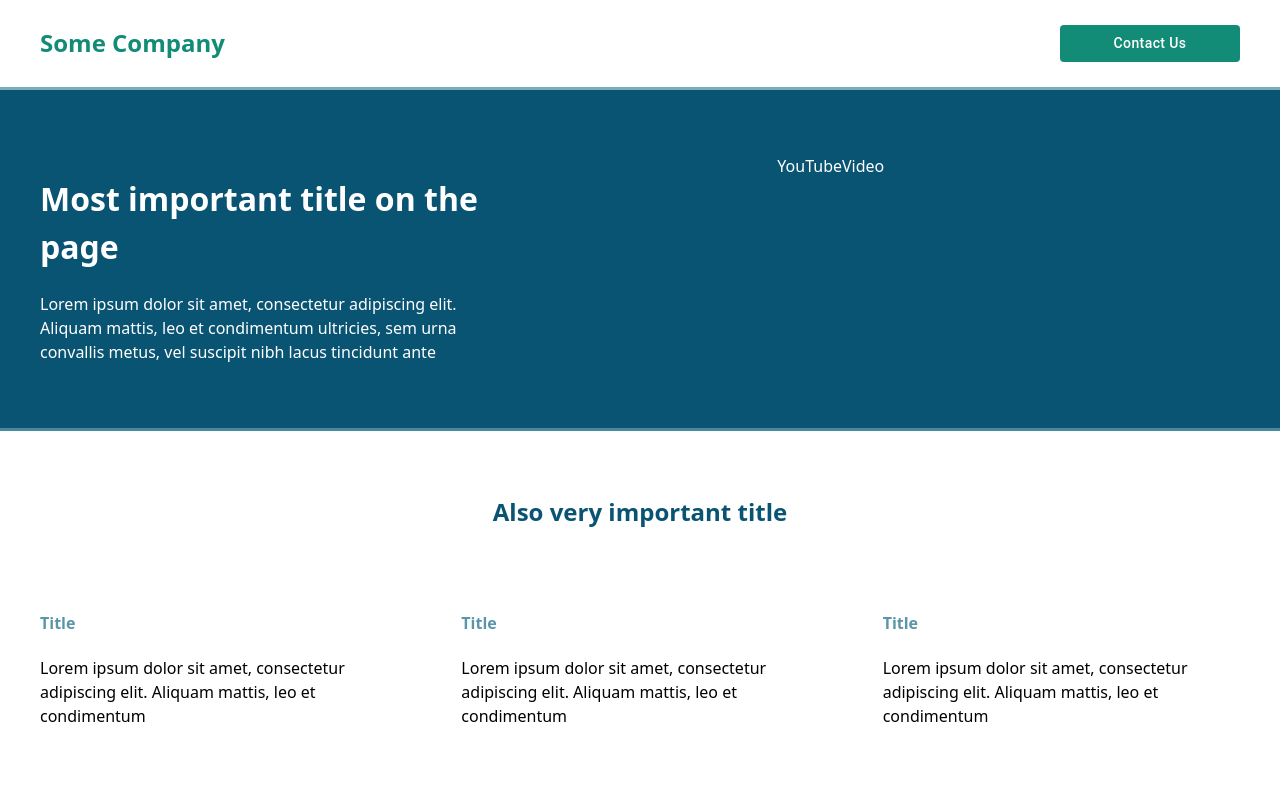
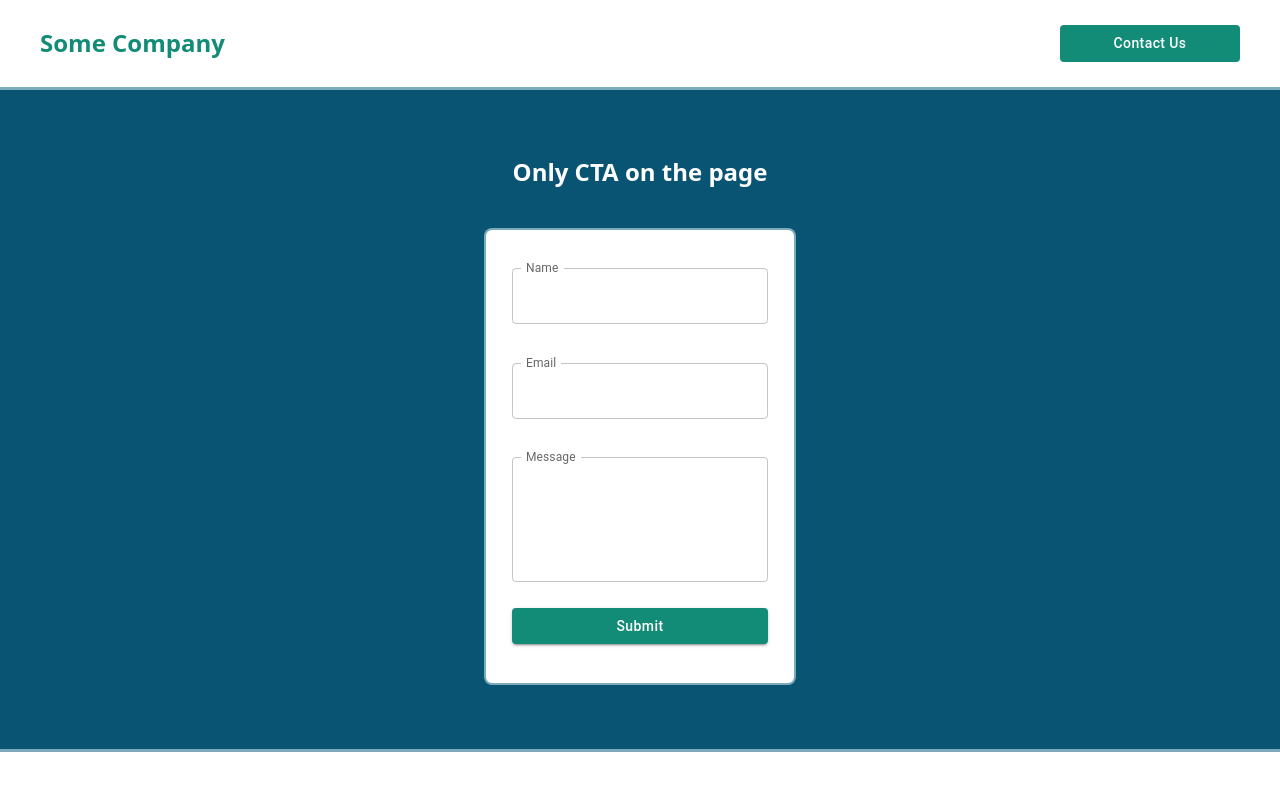
Before and after one commit to KruTatiana/test_task-react, a React (Vite) app in the folder client/: page / in a window 1280 px wide. Shown: the top 800 px of the page. Built offline with nearby package versions, Linux system fonts and the light colour scheme.

Commit message:
Form page

```diff
--- a/client/package.json
+++ b/client/package.json
@@ -14,7 +14,8 @@
     "@emotion/styled": "^11.14.0",
     "@mui/material": "^7.1.0",
     "react": "^19.1.0",
-    "react-dom": "^19.1.0"
+    "react-dom": "^19.1.0",
+    "react-hook-form": "^7.56.2"
   },
   "devDependencies": {
     "@emotion/babel-plugin": "^11.13.5",
--- a/client/src/App.tsx
+++ b/client/src/App.tsx
@@ -1,13 +1,15 @@
 import { Footer } from './components/Footer'
 import { Header } from './components/Header'
-import { HomePage } from './components/HomePage'
+// import { HomePage } from './components/HomePage'
+import { ContactForm } from './components/ContactUsPage/ContactForm'
 import './App.css'
 
 function App() {
   return (
     <>
       <Header />
-      <HomePage />
+      {/* <HomePage /> */}
+      <ContactForm />
       <Footer />
     </>
   )
--- /dev/null
+++ b/client/src/components/ContactUsPage/ContactForm.tsx
@@ -0,0 +1,71 @@
+import { useForm, Controller, type SubmitHandler } from 'react-hook-form';
+import { TextField } from "@mui/material";
+import { Error, FormStyled, FormContainer, Submit } from "./styled"
+import { HeaderTwo  } from "../styled";
+import { MainPageContainer } from '../HomePage/styled'
+
+interface IFormInput {
+  firstName: string
+  email: string
+  message?: string
+}
+
+export const ContactForm = () => {
+  const { control, reset, handleSubmit, formState: { errors } } = useForm({
+    mode: 'onBlur',
+    defaultValues: {
+      firstName: "",
+      email: "",
+      message: "",
+    },
+  })
+
+  const onSubmit: SubmitHandler<IFormInput> = (data) => {
+    console.log(data)
+    reset()
+  }
+
+  return (
+    <MainPageContainer $colored>
+      <HeaderTwo $colored>Only CTA on the page</HeaderTwo>
+        <FormContainer>
+          <FormStyled onSubmit={handleSubmit(onSubmit)}>
+            <Controller
+              name="firstName"
+              control={control}
+              rules={{ required: true }}
+              render={({ field }) => <TextField label="Name" {...field} slotProps={{
+                inputLabel: {
+                  shrink: true,
+                },
+              }} />}
+            />
+            {errors.firstName && <Error>This is required.</Error>}
+            <Controller
+              name="email"
+              control={control}
+              rules={{ required: true, pattern: (/^\S+@\S+$/i), }}
+              render={({ field }) => <TextField sx={{marginTop:"15%"}} label="Email" {...field} slotProps={{
+                inputLabel: {
+                  shrink: true,
+                },
+              }}/>}
+            />
+            {errors.email?.type==='required' && <Error>This is required.</Error>}
+            {errors.email?.type==='pattern' && <Error>This is incorrect e-mail.</Error>}
+            <Controller
+              name="message"
+              control={control}
+              render={({ field }) => <TextField multiline rows={4}  sx={{marginTop:"15%"}} label="Message" {...field} slotProps={{
+                inputLabel: {
+                  shrink: true,
+                },
+              }}/>}
+            />
+            {/* <Error>Something is wrong, try submitting the form again.</Error> */}
+            <Submit variant="contained" type="submit" sx={{textTransform:"none", marginTop:"10%"}}>Submit</Submit>
+          </FormStyled>
+        </FormContainer>
+    </MainPageContainer>
+  )
+}
--- a/client/src/components/ContactUsPage/styled.ts
+++ b/client/src/components/ContactUsPage/styled.ts
@@ -0,0 +1,27 @@
+import styled from "@emotion/styled";
+import { Button, type ButtonProps } from "@mui/material";
+
+export const FormStyled = styled.form`
+  display: flex;
+  flex-direction: column;
+`;
+
+export const FormContainer = styled.div`
+  width: 20%;
+  margin: 0% auto 5%;
+  padding: 3% 2%;
+  border: solid rgba(91, 149, 170, 0.8) 2px;
+  border-radius: 8px;
+  background-color: white;
+`;
+
+export const Submit = styled(Button)<ButtonProps>(() => ({
+  backgroundColor: '#128C76',
+  color:'white',
+}));
+
+export const Error = styled.p`
+  margin: 0;
+  padding: 0;
+  color:rgb(191, 32, 32);
+`
--- a/client/src/components/Footer/styled.ts
+++ b/client/src/components/Footer/styled.ts
@@ -7,6 +7,7 @@ export const FooterContainer = styled.footer`
   display: flex;
   justify-content: center;
   background-color: white;
+  border-top: solid rgba(91, 149, 170, 0.8) 3px;
 
   & p {
     margin: 5% 2%;
--- a/client/src/components/HomePage/index.tsx
+++ b/client/src/components/HomePage/index.tsx
@@ -1,11 +1,11 @@
 import { ContactUsButton } from "../ContactUsButton";
-import { HomePageContainer } from "./styled";
-import { GridStyled } from "../styled";
+import { MainPageContainer} from "./styled";
+import { GridStyled, HeaderTwo  } from "../styled";
 import { Grid, Stack } from "@mui/material";
 
 export const HomePage = () => {
   return (
-    <HomePageContainer>
+    <MainPageContainer>
       <GridStyled container spacing={8} padding={'5% 0'} justifyContent={'center'} borderBottom={'solid rgba(91, 149, 170, 0.8) 3px'}>
         <Stack width={1200} direction={"row"} paddingX={'3%'} sx={{justifyContent:"space-between"} }>
           <Grid size={5}>
@@ -18,7 +18,7 @@ export const HomePage = () => {
         </Stack>
       </GridStyled>
       <Stack width={1200} padding={'3% 0'} margin={'0 auto'} flexDirection={'column'} alignItems={'center'}>
-          <h2>Also very important title</h2>
+          <HeaderTwo>Also very important title</HeaderTwo>
             <Grid container spacing={8} paddingBottom={'5%'}>
               <Grid size={4}>
                 <h4>Title</h4>
@@ -47,12 +47,12 @@ export const HomePage = () => {
             </Grid>
           <ContactUsButton buttonText="Contact Us"/>
       </Stack>
-      <GridStyled container spacing={8} padding={'4% 3% 3%'} flexDirection={'column'} alignItems={'center'} borderBottom={'solid rgba(91, 149, 170, 0.8) 3px'} borderTop={'solid rgba(91, 149, 170, 0.8) 3px'}>
+      <GridStyled container spacing={8} padding={'4% 3% 3%'} flexDirection={'column'} alignItems={'center'} borderTop={'solid rgba(91, 149, 170, 0.8) 3px'}>
         <Stack width={1200} direction={'column'} alignItems={'center'}>
           <h3>Less important title</h3>
           <ContactUsButton buttonText="Contact Us"/>
         </Stack>
       </GridStyled>
-    </HomePageContainer>
+    </MainPageContainer>
   )
 }
--- a/client/src/components/HomePage/styled.ts
+++ b/client/src/components/HomePage/styled.ts
@@ -1,19 +1,13 @@
 import styled from "@emotion/styled";
 
-export const HomePageContainer = styled.main`
+export const MainPageContainer = styled.main<{ $colored?: boolean }>`
   width: 100vw;
   margin-top: 0;
   padding: 0px;
   display: flex;
   flex-direction: column;
   justify-content: center;
-  background-color: white;
-
-  & h2 {
-    margin: 0 auto;
-    padding: 2% 0 5%;
-    color: #095473;
-  }
+  background-color: ${({$colored}) => ($colored ? '#095473' : 'white')};
 
   & h4 {
     text-alighn: center;
--- a/client/src/components/styled.ts
+++ b/client/src/components/styled.ts
@@ -6,3 +6,9 @@ export const GridStyled = styled(Grid)<GridProps>(() => ({
   backgroundColor: '#095473',
   color:'white',
 }));
+
+export const HeaderTwo = styled.h2<{ $colored?: boolean }>`
+    margin: 0 auto;
+    padding: ${({$colored}) => ($colored ? '5% 0 3%' : '2% 0 5%')} ;
+    color:${({$colored}) => ($colored ? 'white' : '#095473')};
+`
```
Also changed, not shown: client/src/components/ContactUsPage/ContactMessage.tsx (added, +9 -0 lines), client/src/components/ContactUsPage/index.tsx (+7 -0 lines), 1 other file (tests, documents, lock files or other folders).
